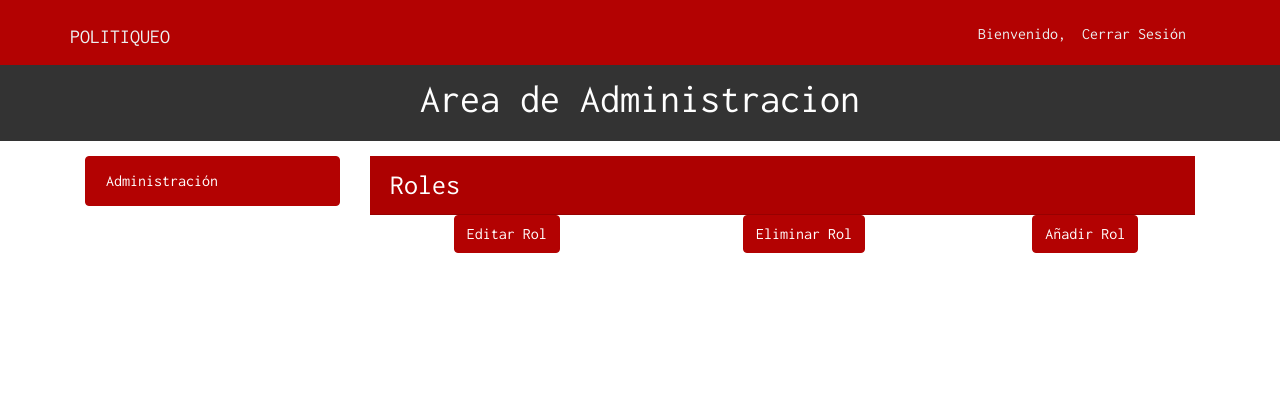
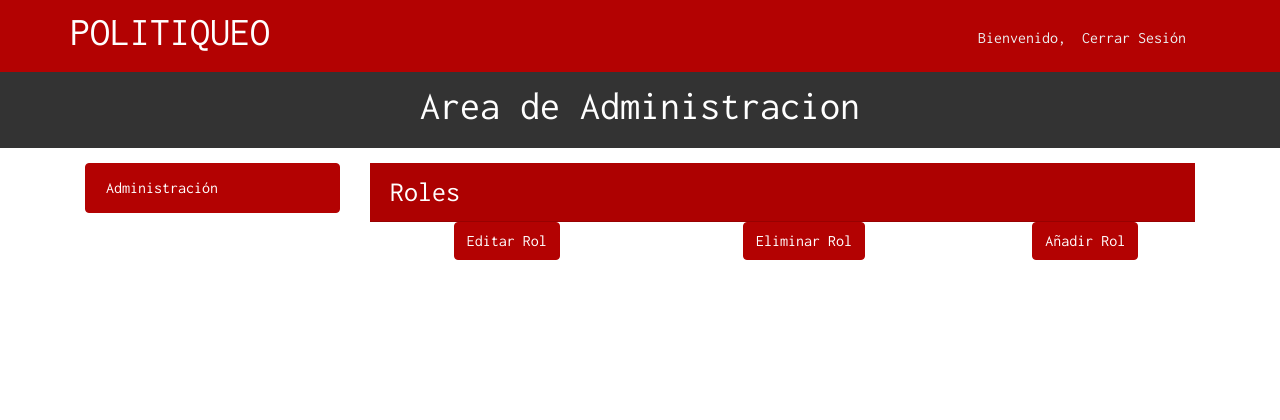
Before and after one commit to Xbaxtian/politiqueo, a CodeIgniter app: page /politiqueo/index.php/rol/index in a window 1280 px wide. Shown: the top 420 px of the page. Run offline with CodeIgniter, Linux system fonts and the light colour scheme; data that the repository does not hold is empty; some libraries are stand-ins or nearby versions.

Commit message:
Correccion header layoutInicio

```diff
--- a/application/views/layoutInicio.php
+++ b/application/views/layoutInicio.php
@@ -23,19 +23,10 @@ defined('BASEPATH') OR exit('No direct script access allowed');
                  <div class="container">
                      <div class="navbar-header">
                        <button class="navbar-toggler" type="button" data-toggle="collapse" data-target="#navbar" aria-controls="navbar" aria-expanded="false"></button>
-                     <a class="navbar-brand" href="<?php echo base_url(); ?>">POLITIQUEO</a>
+                       <h1><a class="home-link" href="<?php echo base_url(); ?>">POLITIQUEO</a></h1>
                      </div>
                      <div class="collapse navbar-collapse navbar" id="navbar">
                            <ul class="navbar-nav">
-                    <!--           <li class="nav-item">
-                                  <a class="nav-link" href="#">Añadir Organización</a>
-                               </li>
-                               <li class="nav-item">
-                                   <a class="nav-link" href="#">Añadir Partido</a>
-                               </li>
-                               <li class="nav-item">
-                                   <a class="nav-link" href="#">Añadir Político</a>
-                               </li>  -->
                            </ul>
                            <ul class="nav navbar-nav navbar-right">
                                <li class="nav-item">
```
